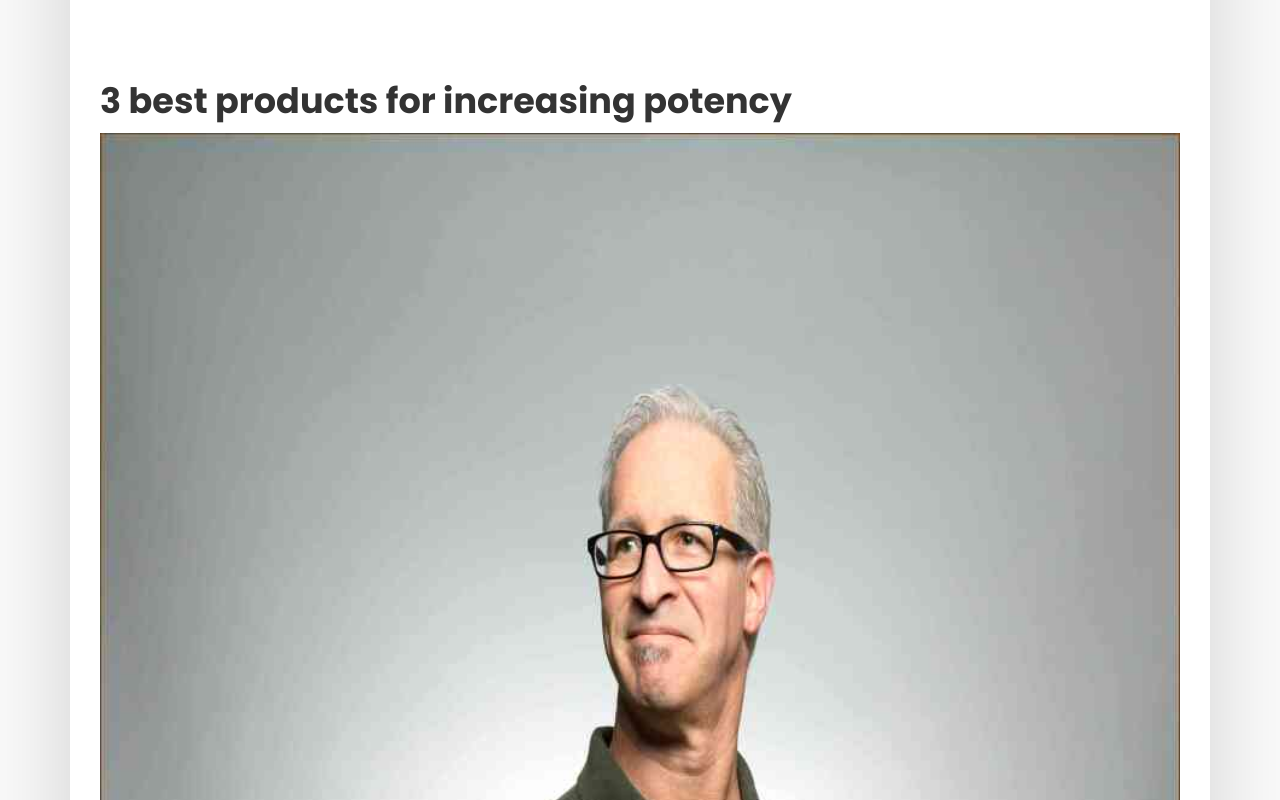
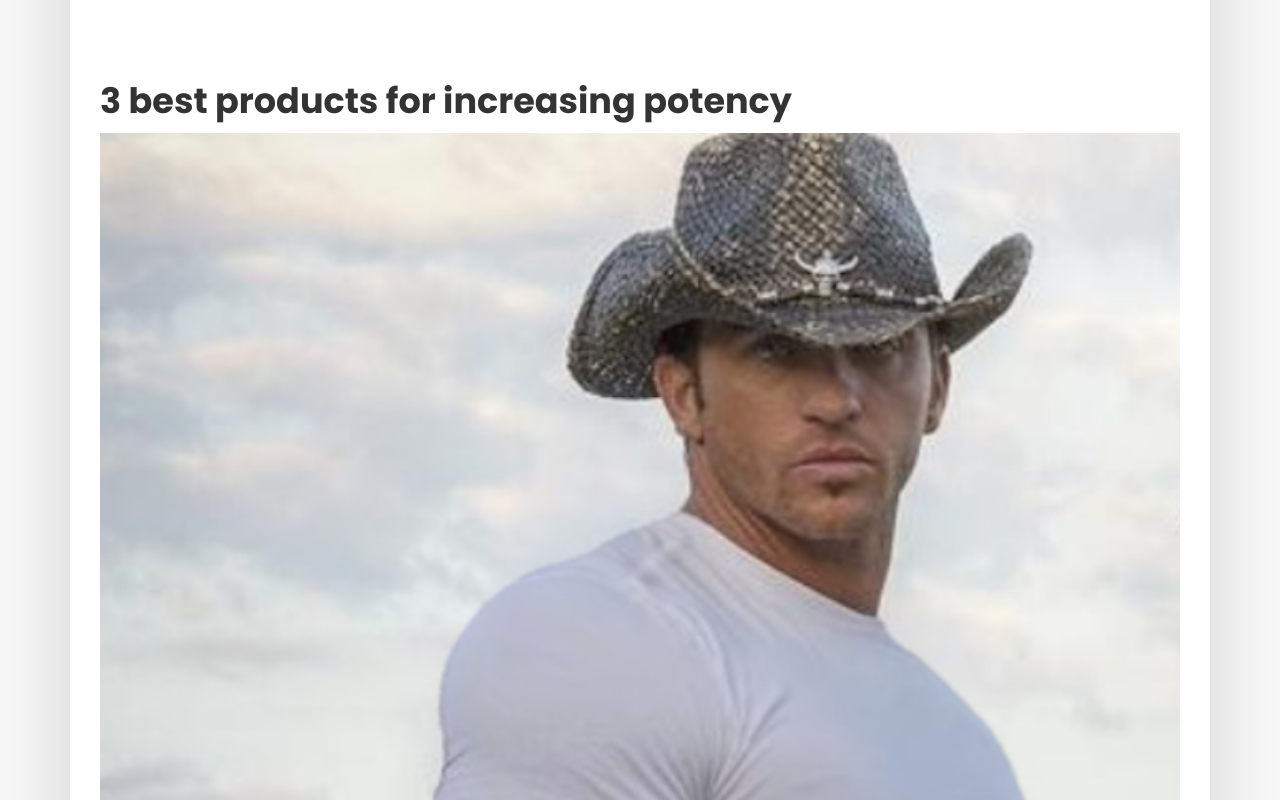
Before and after one commit to br97-muscle/br97-muscle.github.io, a plain HTML site: page index.html in a window 1280 px wide. Shown: the part 1600-2400 px from the top of the page. Drawn offline with Linux system fonts and the light colour scheme.

Commit message:
Update index.html

```diff
--- a/index.html
+++ b/index.html
@@ -79,7 +79,7 @@
                             <div class="col-md-12 blog-post">
                                 <div class="post-title">
                                     <a href="c3671c6699ea99c085cad907912a6a2e.html"><h1>3 best products for increasing potency</h1></a>
-                                    <img style="width: 100%" src="./assets/images/foto-sushi-6anudmpilw4-unsplash.jpg" alt="">
+                                    <img style="width: 100%" src="1.png" alt="">
                                 </div>
 
                                 <p><strong></strong> Male potency is a crucial condition for establishing it an effective relationship with a partner. Many men, therefore, consider it a luxury and not a serious...</p>
```
